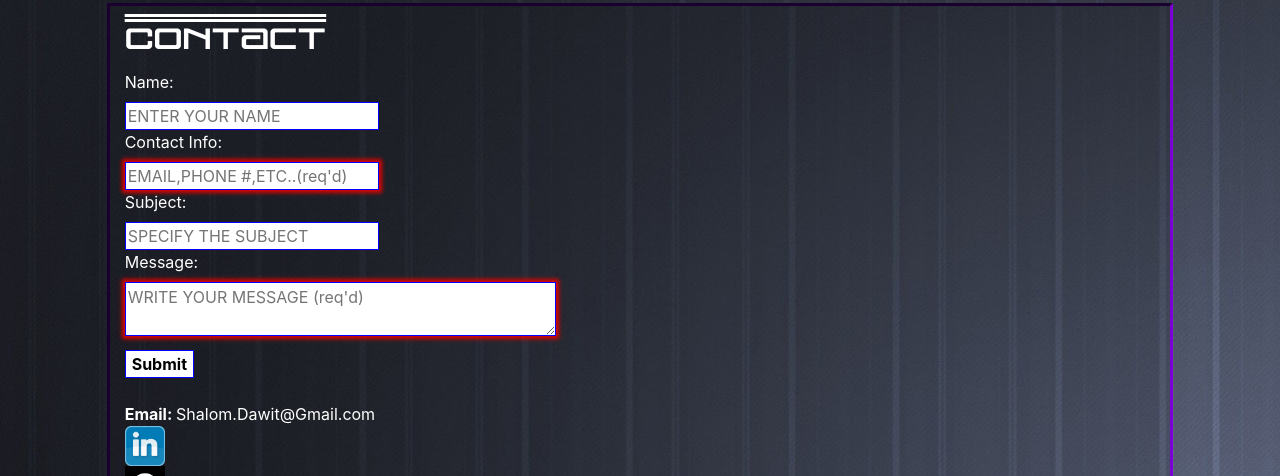
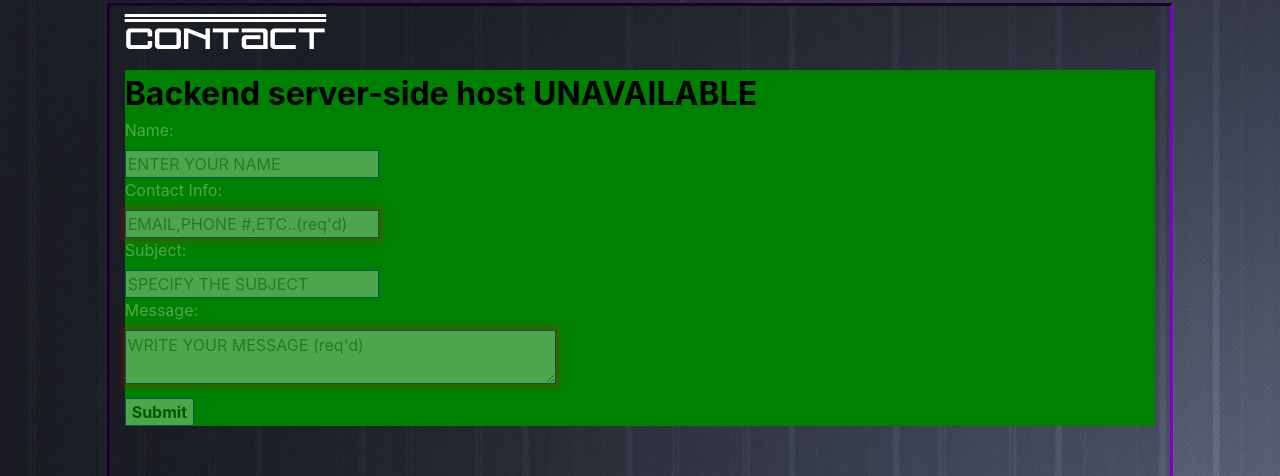
Before and after one commit to MrDawit/Portfolio, a React (Create React App) app in the folder client/: page /#/contact in a window 1280 px wide. Shown: the part 157-633 px from the top of the page. Built offline with nearby package versions, Linux system fonts and the light colour scheme.

Commit message:
added downtime message for unavailable contact form

```diff
--- a/client/src/components/ContactForm/index.js
+++ b/client/src/components/ContactForm/index.js
@@ -66,6 +66,9 @@ function ContactForm() {
       { confirmationSuccess && <ResultSuccess />}
       {confirmationOther && <ResultOther />}
       <form id="contactForm" onSubmit={submitRequest}>
+        <div id="downtimeMessage">
+          <span id="downtimeMessageText">Backend server-side host UNAVAILABLE</span>
+          <div id="downtimeFormSection">
         <label htmlFor="name">Name:</label>
         <br />
         <input type="text" id="name" name="name" placeholder="ENTER YOUR NAME" onChange={e => setName(e.target.value)}
@@ -93,6 +96,8 @@ function ContactForm() {
         />
         <br />
         <input id="submitBtn" type="submit" value="Submit" />
+</div>
+        </div>
         <br /><br />
         <div><span>Email: </span>Shalom.Dawit@Gmail.com</div>
         <div id="contact_links">
--- a/client/src/components/ContactForm/style.css
+++ b/client/src/components/ContactForm/style.css
@@ -47,3 +47,15 @@ textarea:invalid {
 backface-visibility: hidden;
 box-sizing: border-box;
 } */
+#downtimeMessage{
+    max-width:100%;
+    max-height:100%;
+    background-color:green;
+}
+#downtimeFormSection{
+    opacity:0.3;
+}
+#downtimeMessageText{
+    font-size:2em;
+    color:black;
+}
```
